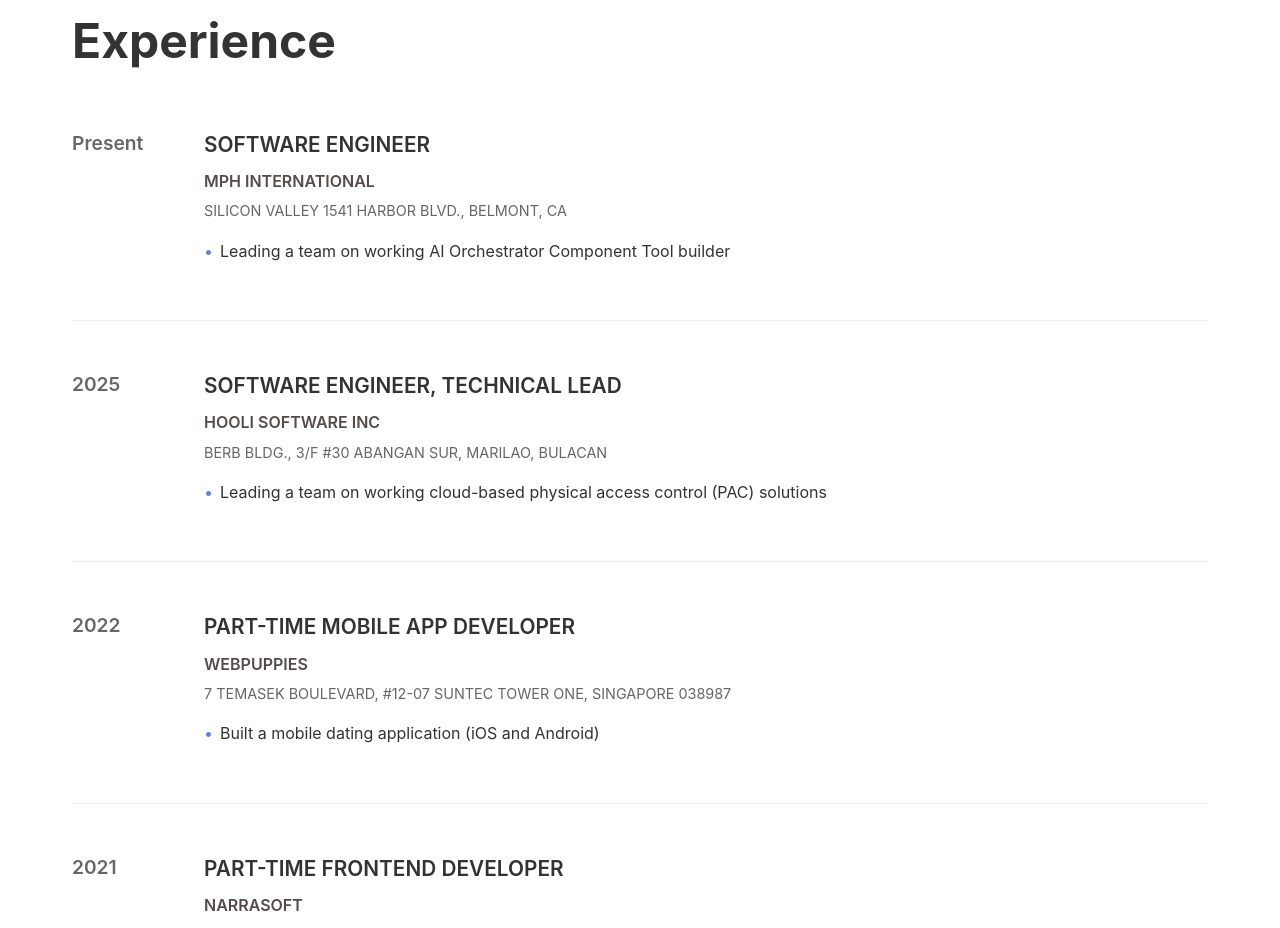
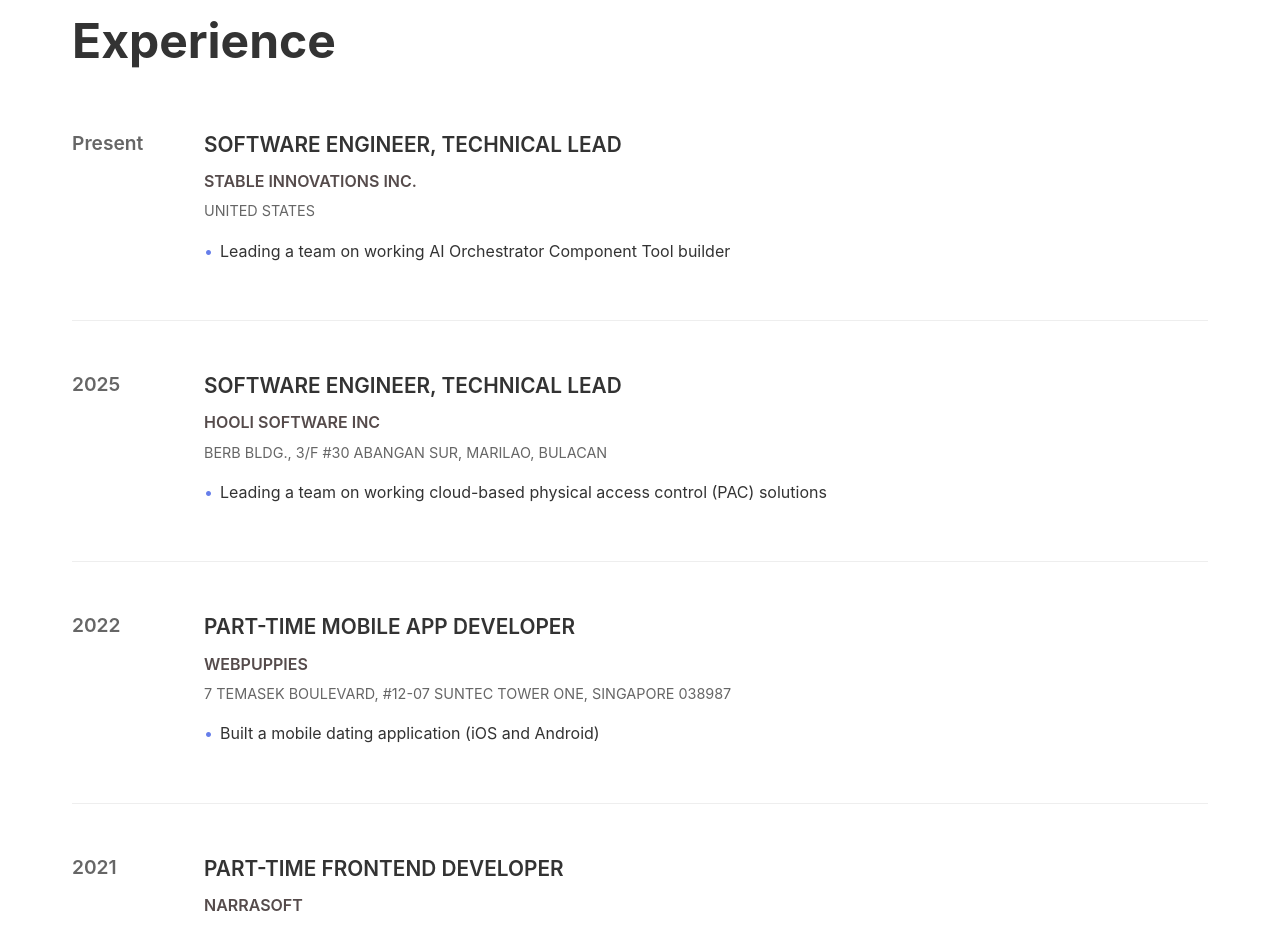
Before and after one commit to ericksondelacruz/about-me, a plain HTML site: page index.html in a window 1280 px wide. Shown: the part 877-1805 px from the top of the page. Drawn offline with Linux system fonts and the light colour scheme.

Commit message:
Update current company and location

```diff
--- a/index.html
+++ b/index.html
@@ -88,9 +88,9 @@
 					<div class="experience-header">
 						<div class="experience-year">Present</div>
 						<div class="experience-details">
-							<div class="job-title">SOFTWARE ENGINEER</div>
-							<div class="company">MPH INTERNATIONAL</div>
-							<div class="location">SILICON VALLEY 1541 HARBOR BLVD., BELMONT, CA</div>
+							<div class="job-title">SOFTWARE ENGINEER, TECHNICAL LEAD</div>
+							<div class="company">STABLE INNOVATIONS INC.</div>
+							<div class="location">UNITED STATES</div>
 							<ul class="responsibilities">
 								<li>Leading a team on working AI Orchestrator Component Tool builder</li>
 							</ul>
```
